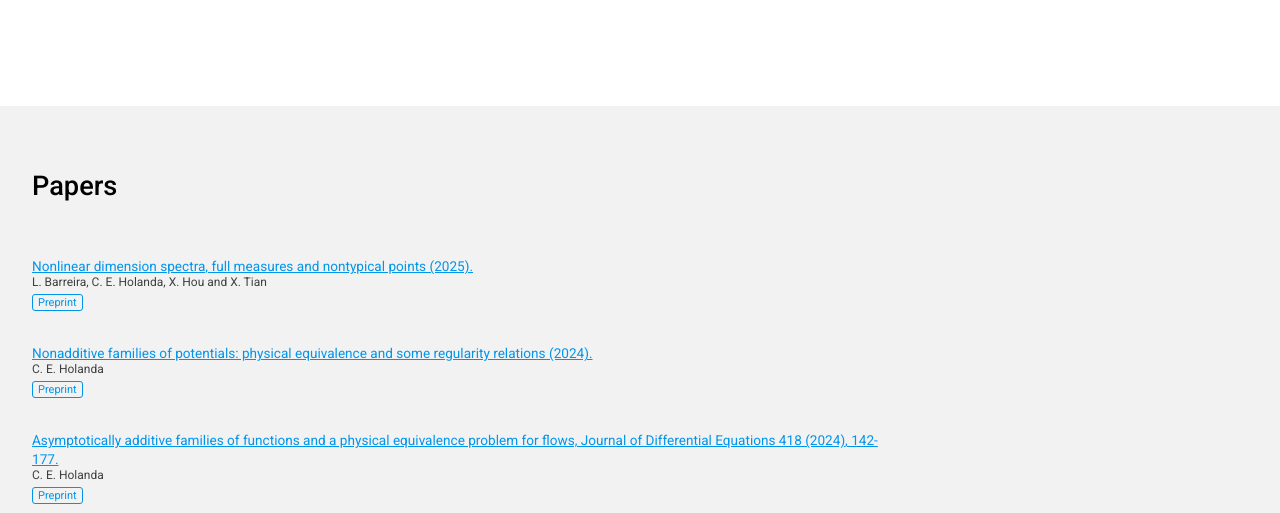
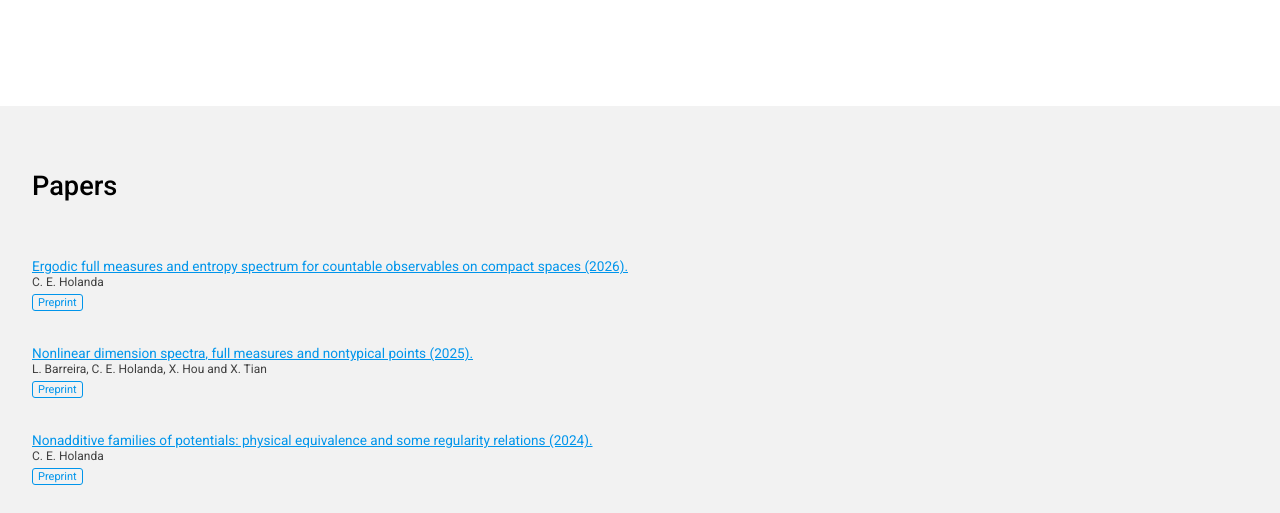
Before and after one commit to ceaholanda/ceaholanda.github.io, a plain HTML site: page index.html in a window 1280 px wide. Shown: the part 584-1097 px from the top of the page. Drawn offline with Linux system fonts and the light colour scheme.

Commit message:
Update index.html

```diff
--- a/index.html
+++ b/index.html
@@ -92,6 +92,23 @@
       </div>
 
       <div class="right-col-mp animate">
+
+        <div class="pb">
+          <a
+            href="https://doi.org/10.48550/arXiv.2611.04404"
+            target="_blank"
+            class="paper-link"
+            >Ergodic full measures and entropy spectrum for countable observables on compact spaces (2026).</a
+          >
+          <p>C. E. Holanda</p>
+          <div class="mini-links">
+            <a href="archives/Ergodic_full_measures.pdf" target="_blank"
+              >Preprint</a
+            >
+          </div>
+        </div>
+
+
           <div class="pb">
           <a
             href=""
```
